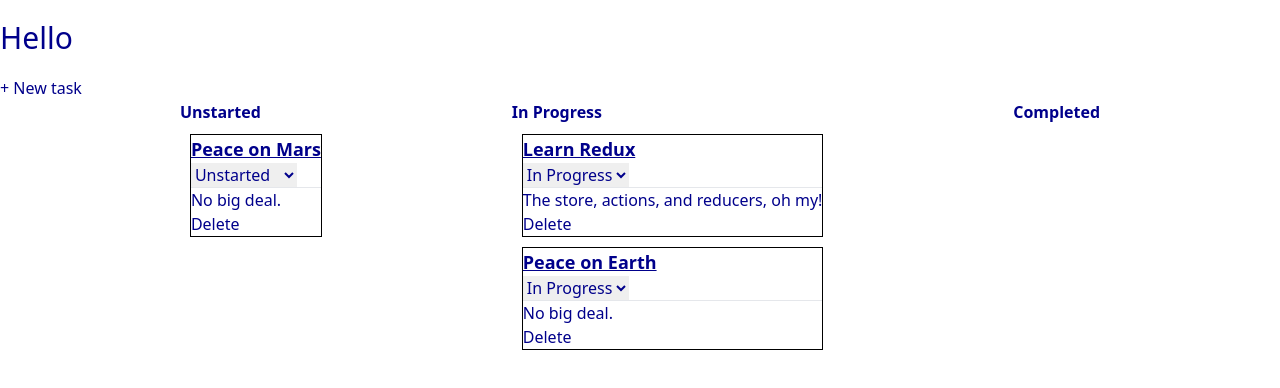
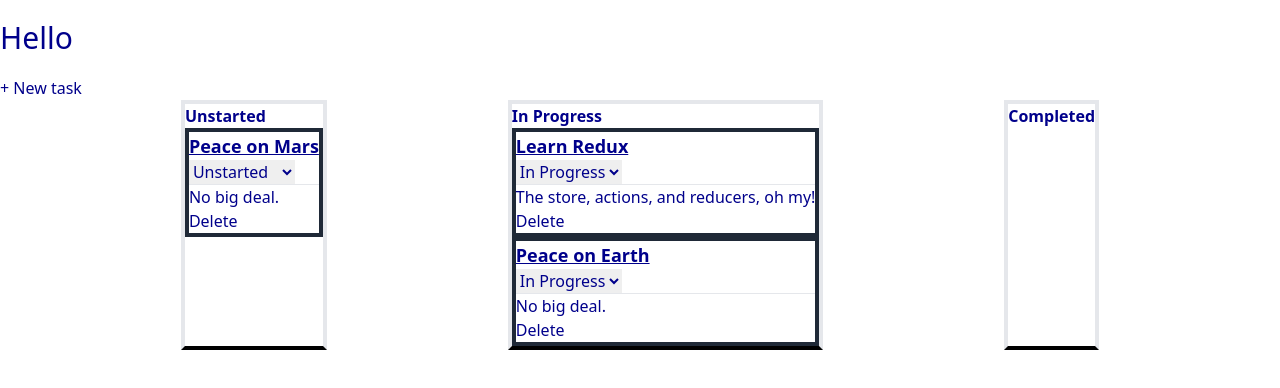
Before and after one commit to ankozlov98/Kanban, a React app: page / in a window 1280 px wide. Shown: the top 388 px of the page. Built offline with nearby package versions, Linux system fonts and the light colour scheme.

Commit message:
refactor

```diff
--- a/src/Components/Task.tsx
+++ b/src/Components/Task.tsx
@@ -1,14 +1,17 @@
 import React, { ChangeEvent, FormEventHandler } from 'react'
 import { useDispatch } from 'react-redux'
 import { ChangeTask, TaskType } from '../Redux/actions'
+import {  changeTaskFunctionType } from '../types/functionTypes'
 import { TASK_STATUSES } from './TasksPage'
 
 
 type singleTask = {
-    task: { title: string,
-        description: string, id: number }, status: string,
-    onDeleteTasks: ({ title, description, taskId, status }: TaskType) => void
-    onChangeTask: ({ title, description, taskId, status }: TaskType) => void
+    task: {
+        title: string,
+        description: string, id: number
+    }, status: string,
+    onDeleteTasks: changeTaskFunctionType
+    onChangeTask: changeTaskFunctionType
 }
 
 const Task = ({
@@ -41,7 +44,7 @@ const Task = ({
     }
 
     return (
-        <article className="task">
+        <article className="border-4 border-gray-800">
             <section className="taskheader">
                 <section className="text-lg font-bold underline">{task.title}</section>
                 <select value={status} onChange={changeStatus}>
--- a/src/Components/TasksList.tsx
+++ b/src/Components/TasksList.tsx
@@ -1,14 +1,14 @@
 import React from 'react'
 import { TaskType } from '../index'
 import { ChangeTaskType } from '../Redux/actions'
+import { changeTaskFunctionType } from '../types/functionTypes'
 import Task from './Task'
 
 type TaskListProps = {
     status: string;
     tasks: TaskType[];
-    onDeleteTasks: ({ title, description, taskId, status }: ChangeTaskType)
-        => void;
-    onChangeTask: ({ title, description, taskId, status }: ChangeTaskType) => void
+    onDeleteTasks: changeTaskFunctionType;
+    onChangeTask: changeTaskFunctionType;
 }
 
 const TaskList = (
@@ -19,7 +19,7 @@ const TaskList = (
         onChangeTask
     }: TaskListProps) => {
     return (
-        <section className="task­list">
+        <section className="border-4 border-b-black">
             <div className="task­list­title">
                 <strong>{status}</strong>
             </div>
--- a/src/Components/TasksPage.tsx
+++ b/src/Components/TasksPage.tsx
@@ -2,6 +2,7 @@ import { Action } from '@reduxjs/toolkit'
 import React, { Component, useEffect, useState } from 'react'
 import { TaskType } from '..'
 import { CreateTaskType, ChangeTaskType } from '../Redux/actions'
+import { changeTaskFunctionType, createTaskFunctionType } from '../types/functionTypes'
 import TaskList from './TasksList'
 
 
@@ -11,9 +12,9 @@ export const TASK_STATUSES = ['Unstarted', 'In Progress', 'Completed']
 
 type PropTaskType = {
     tasks: TaskType[]
-    onCreateTask: ({ title, description }: CreateTaskType) => void
-    onDeleteTask: ({ title, description, taskId, status }: ChangeTaskType) => void
-    onChangeTask: ({ title, description, taskId, status }: ChangeTaskType) => void
+    onCreateTask: createTaskFunctionType
+    onDeleteTask: changeTaskFunctionType
+    onChangeTask: changeTaskFunctionType
 }
 
 type NewTaskType = {
@@ -21,7 +22,7 @@ type NewTaskType = {
     description: string | undefined
 }
 
-const TasksPage = ({tasks, onCreateTask, onDeleteTask, onChangeTask}: PropTaskType) => {
+const TasksPage = ({ tasks, onCreateTask, onDeleteTask, onChangeTask }: PropTaskType) => {
 
     const [tasksState, setTasks] = useState<TaskType[]>([])
 
@@ -57,20 +58,20 @@ const TasksPage = ({tasks, onCreateTask, onDeleteTask, onChangeTask}: PropTaskTy
     const renderTasks = () => {
         return TASK_STATUSES.map(status => {
             const statusTasks = tasksState.filter(task => task.status === status)
-            return <TaskList key={status} status={status} tasks={statusTasks} onDeleteTasks={onDeleteTask} onChangeTask={onChangeTask}/>
+            return <TaskList key={status} status={status} tasks={statusTasks} onDeleteTasks={onDeleteTask} onChangeTask={onChangeTask} />
         })
 
     }
     const handleSubmit = (e: React.FormEvent<HTMLFormElement>) => {
         e.preventDefault()
-        onCreateTask({title: title, description: description })
+        onCreateTask({ title: title, description: description })
         resetForm()
     }
 
     useEffect(() => {
 
-            setTasks(tasks)
-    },[tasks])
+        setTasks(tasks)
+    }, [tasks])
 
 
 
--- /dev/null
+++ b/src/types/functionTypes.ts
@@ -0,0 +1,4 @@
+import { ChangeTaskType, CreateTaskType } from "../Redux/actions"
+
+export type changeTaskFunctionType = ({ title, description, taskId, status }: ChangeTaskType) => void
+export type createTaskFunctionType = ({ title, description }: CreateTaskType) => void
```
Also changed, not shown: src/types/variablesTtypes.ts (added).
